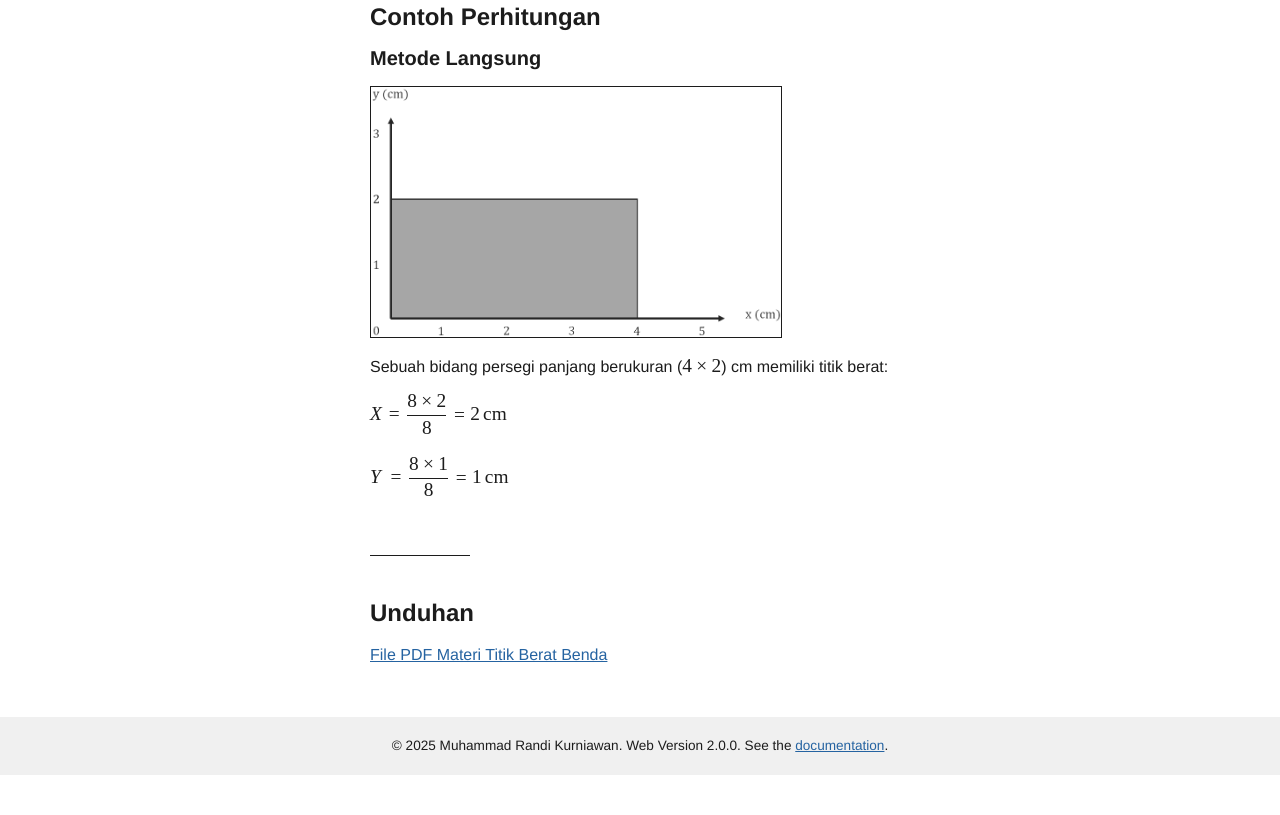
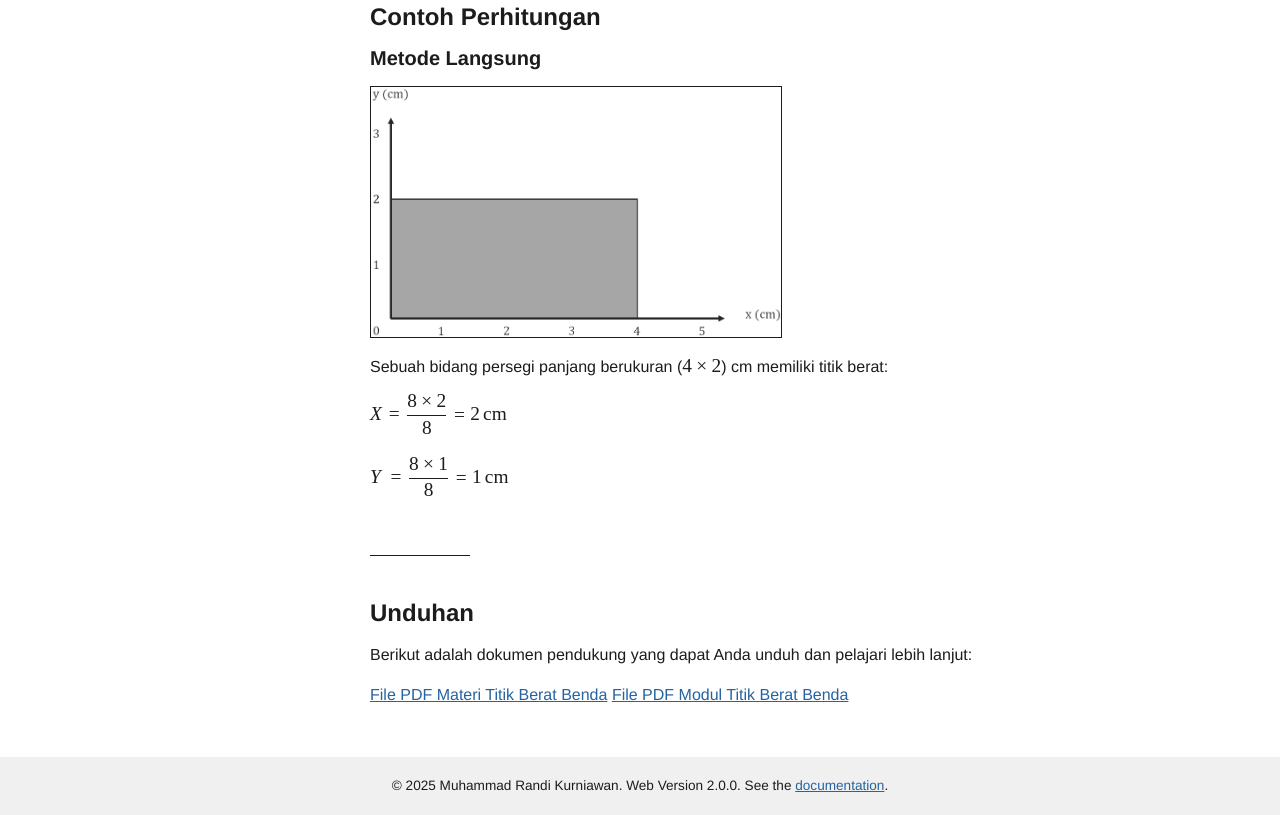
Before and after one commit to hoshiroakira/strukturin, an Eleventy site: page contents/physics/titik-berat-benda.md in a window 1280 px wide. Shown: the part 3411-4226 px from the top of the page. Before the commit the page ends 4186 px from the top, so only its background shows below. Built offline with nearby package versions, Linux system fonts and the light colour scheme; Eleventy itself is replaced by a stand-in of ours; files that its build step writes are made by us from their sources; a web font is replaced by a local one.

Commit message:
refactor: Revise an existing material

```diff
--- a/contents/physics/titik-berat-benda.md
+++ b/contents/physics/titik-berat-benda.md
@@ -107,7 +107,9 @@ description: Materi pengantar mengenai titik berat benda dalam konteks teknik si
     </p>
     <div class="content-hr"><hr></div>
     <h2 id="tautan-unduhan">Unduhan</h2>
+    <p>Berikut adalah dokumen pendukung yang dapat Anda unduh dan pelajari lebih lanjut:</p>
     <p>
         <a href="https://exe.io/c3AZt6I9" target="_blank" rel="noopener noreferrer">File PDF Materi Titik Berat Benda</a>
+        <a href="https://exe.io/gjKKzn" target="_blank" rel="noopener noreferrer">File PDF Modul Titik Berat Benda</a>
     </p>
 </div>
```
